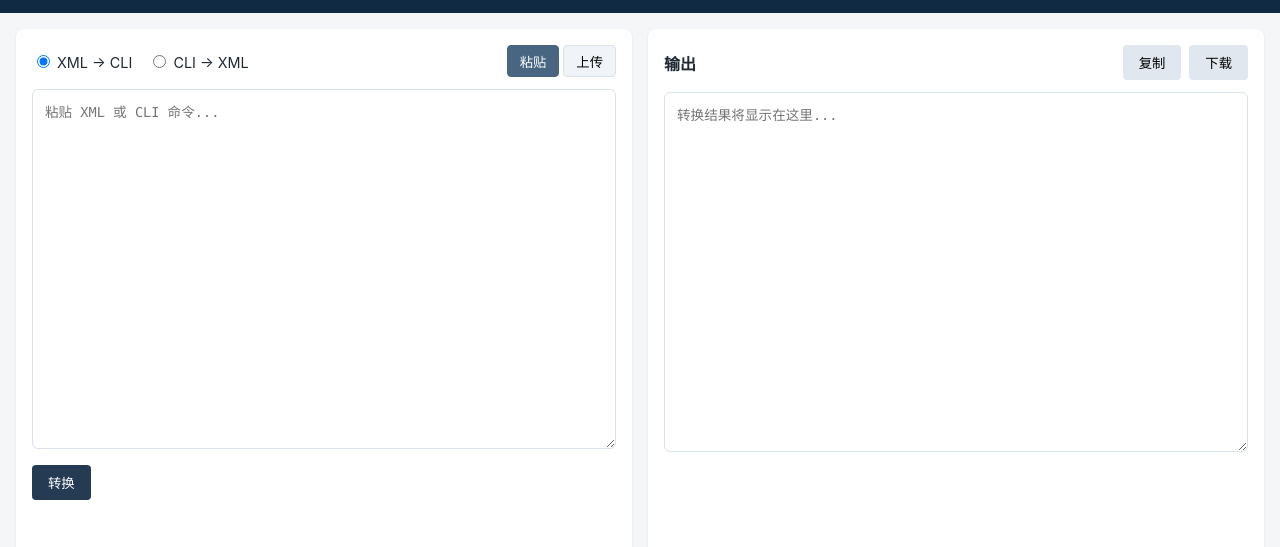
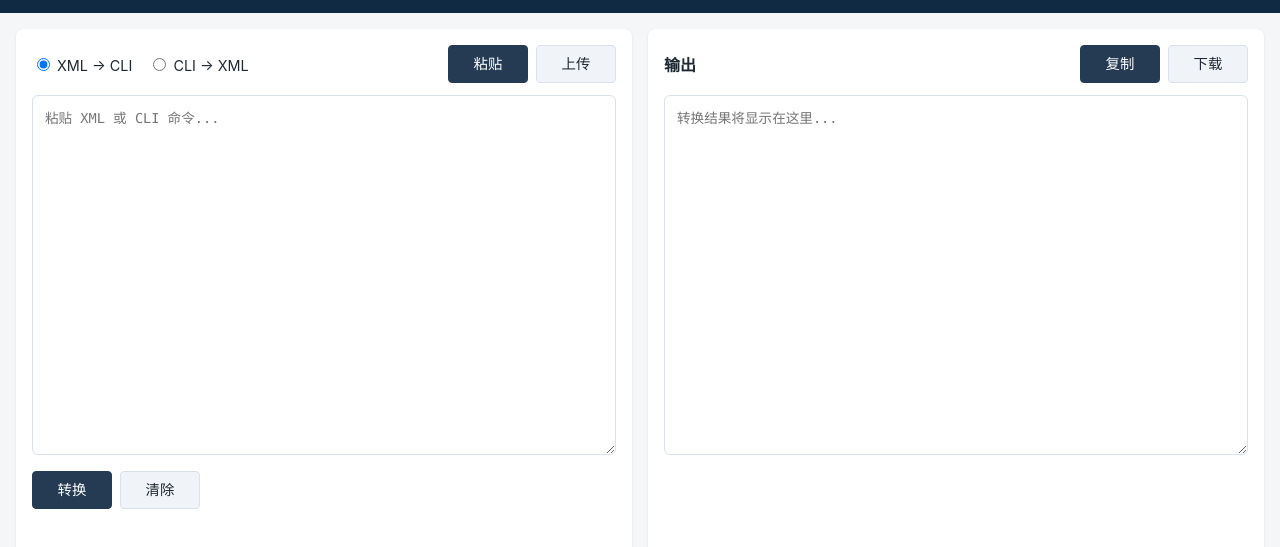
Before and after one commit to pffx/xml2cli, a plain HTML site: page web/index.html in a window 1280 px wide. Shown: the part 43-590 px from the top of the page. Drawn offline with Linux system fonts and the light colour scheme; files that its build step writes are made by us from their sources.

Commit message:
modify buttons style

```diff
--- a/web/index.html
+++ b/web/index.html
@@ -4,7 +4,7 @@
   <meta charset="UTF-8" />
   <meta name="viewport" content="width=device-width, initial-scale=1.0" />
   <title>xml2cli</title>
-  <link rel="stylesheet" href="/static/style.css" />
+  <link rel="stylesheet" href="/static/style.css?v=9" />
 </head>
 <body>
   <header class="header">
@@ -19,8 +19,8 @@
           <label><input type="radio" name="mode" value="cli2xml" /> CLI → XML</label>
         </div>
         <div class="input-tabs">
-          <button type="button" class="tab active" data-tab="paste">粘贴</button>
-          <button type="button" class="tab" data-tab="upload">上传</button>
+          <button type="button" class="btn btn-primary tab active" data-tab="paste">粘贴</button>
+          <button type="button" class="btn btn-tab tab" data-tab="upload">上传</button>
         </div>
       </div>
 
@@ -35,7 +35,10 @@
         </div>
       </div>
 
-      <button type="button" id="convert-btn" class="primary">转换</button>
+      <div class="panel-actions">
+        <button type="button" id="convert-btn" class="btn btn-primary">转换</button>
+        <button type="button" id="clear-btn" class="btn btn-tab">清除</button>
+      </div>
       <p id="error" class="error hidden"></p>
     </section>
 
@@ -43,14 +46,14 @@
       <div class="panel-header">
         <h2>输出</h2>
         <div class="actions">
-          <button type="button" id="copy-btn">复制</button>
-          <button type="button" id="download-btn">下载</button>
+          <button type="button" id="copy-btn" class="btn btn-primary">复制</button>
+          <button type="button" id="download-btn" class="btn btn-tab">下载</button>
         </div>
       </div>
       <textarea id="output-text" readonly placeholder="转换结果将显示在这里..."></textarea>
     </section>
   </main>
 
-  <script src="/static/app.js"></script>
+  <script src="/static/app.js?v=9"></script>
 </body>
 </html>
--- a/web/style.css
+++ b/web/style.css
@@ -21,19 +21,6 @@ body {
 .header h1 {
   margin: 0;
   font-size: 1.25rem;
-}
-
-.profile-label {
-  display: flex;
-  align-items: center;
-  gap: 0.5rem;
-  font-size: 0.9rem;
-}
-
-.profile-label select {
-  padding: 0.35rem 0.5rem;
-  border-radius: 4px;
-  border: none;
 }
 
 .layout {
@@ -75,18 +62,59 @@ body {
 
 .input-tabs {
   display: flex;
-  gap: 0.25rem;
+  gap: 0.5rem;
 }
 
-.tab {
-  border: 1px solid #d9e2ec;
-  background: #f0f4f8;
-  padding: 0.35rem 0.75rem;
+.btn {
+  display: inline-flex;
+  align-items: center;
+  justify-content: center;
+  border: 1px solid transparent;
   border-radius: 4px;
+  padding: 0.5rem 1.25rem;
+  min-width: 5rem;
+  height: 2.375rem;
+  font-size: 0.9rem;
+  line-height: 1.25;
   cursor: pointer;
+  box-sizing: border-box;
 }
 
-.tab.active {
+.btn-primary {
+  background: #243b53;
+  color: #fff;
+  border-color: #243b53;
+}
+
+.btn-primary:hover {
+  background: #102a43;
+  border-color: #102a43;
+}
+
+.btn-secondary {
+  background: #fff;
+  color: #243b53;
+  border-color: #243b53;
+}
+
+.btn-secondary:hover {
+  background: #f0f4f8;
+  border-color: #102a43;
+  color: #102a43;
+}
+
+.btn-tab {
+  background: #f0f4f8;
+  color: #1f2933;
+  border-color: #d9e2ec;
+}
+
+.btn-tab:hover {
+  background: #e3e9f0;
+  border-color: #bcccdc;
+}
+
+.btn-tab.active {
   background: #486581;
   color: #fff;
   border-color: #486581;
@@ -121,27 +149,15 @@ textarea {
   display: none;
 }
 
-.primary,
-.actions button {
-  border: none;
-  border-radius: 4px;
-  padding: 0.5rem 1rem;
-  cursor: pointer;
-}
-
-.primary {
-  background: #243b53;
-  color: #fff;
+.panel-actions {
+  display: flex;
+  gap: 0.5rem;
   align-self: flex-start;
 }
 
 .actions {
   display: flex;
   gap: 0.5rem;
-}
-
-.actions button {
-  background: #e0e7ee;
 }
 
 .error {
```
Also changed, not shown: web/app.js (+35 -3 lines).
